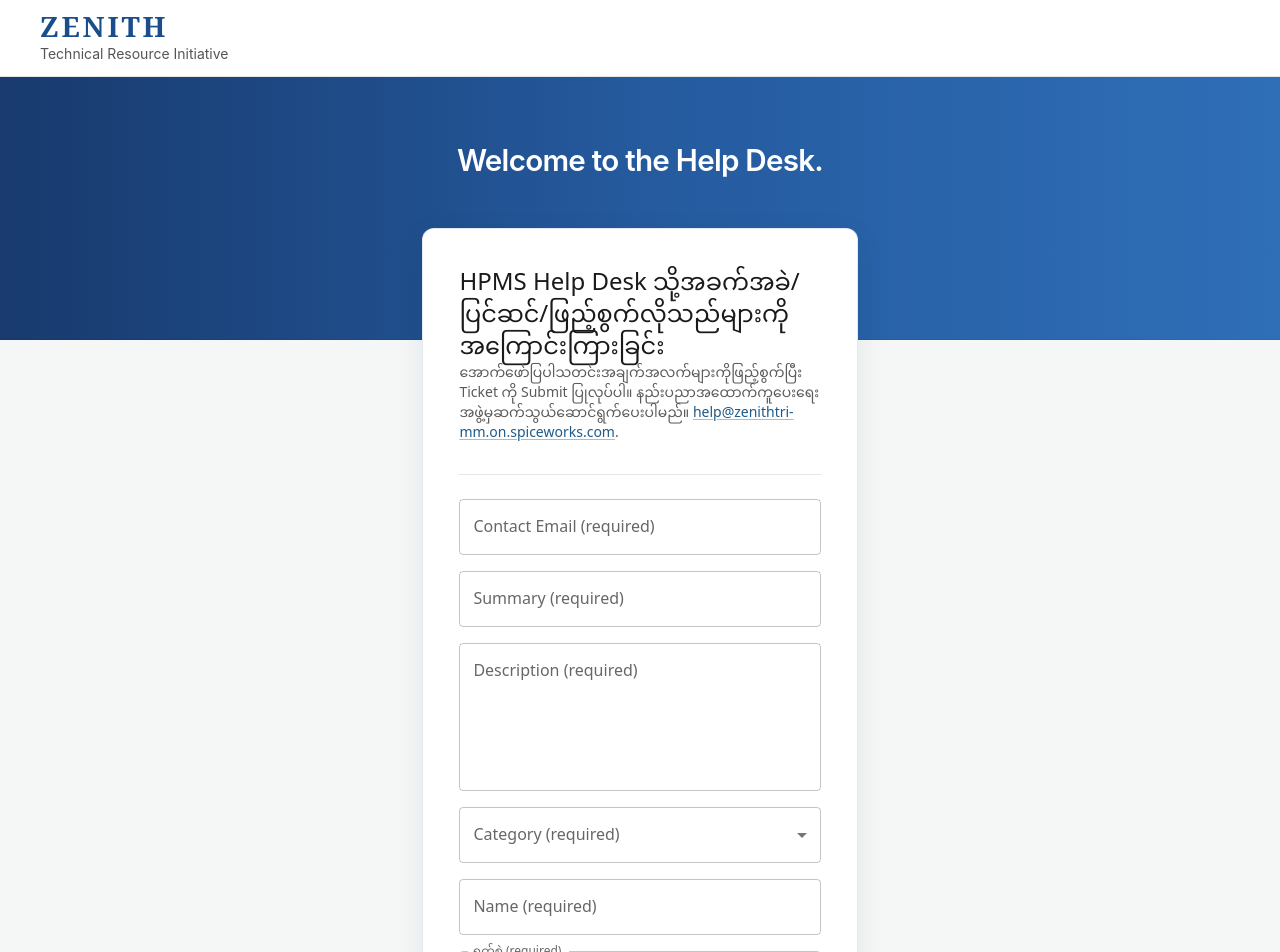
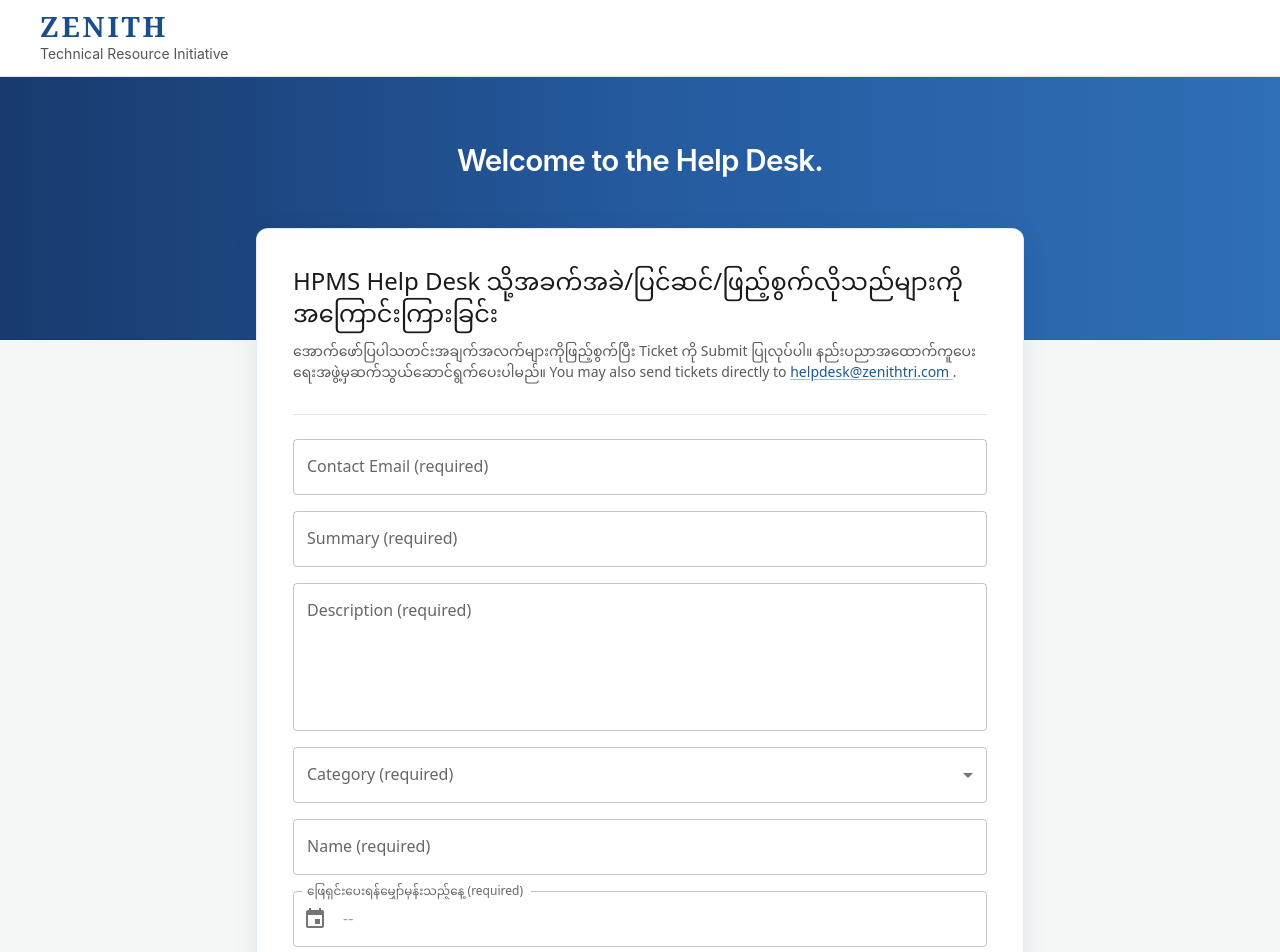
Before and after one commit to Wyne7/hpms-help-desk, a React (Vite) app: page / in a window 1280 px wide. Shown: the top 952 px of the page. Built offline with nearby package versions, Linux system fonts and the light colour scheme.

Commit message:
change ui for dynamic

```diff
--- a/index.html
+++ b/index.html
@@ -4,7 +4,7 @@
     <meta charset="UTF-8" />
     <link rel="icon" type="image/svg+xml" href="/favicon.svg" />
     <meta name="viewport" content="width=device-width, initial-scale=1.0" />
-    <title>mSupply Help Desk</title>
+    <title>HPMS Help Desk</title>
   </head>
   <body>
     <div id="root"></div>
--- a/src/App.tsx
+++ b/src/App.tsx
@@ -13,7 +13,7 @@ import { DatePicker } from '@mui/x-date-pickers/DatePicker'
 import dayjs from 'dayjs'
 import { Controller, useForm } from 'react-hook-form'
 
-const SUPPORT_EMAIL = 'help@zenithtri-mm.on.spiceworks.com'
+const SUPPORT_EMAIL = 'helpdesk@zenithtri.com '
 
 const CATEGORY_DATA = [
   { value: 'general', label: 'General' },
@@ -81,38 +81,38 @@ function App() {
   }
 
   return (
-    <div className="flex min-h-screen flex-col bg-[#f4f7f6] font-sans text-[#333]">
-      <header className="flex w-full flex-col">
-        <div className="border-b border-[#e6e6e6] bg-white px-4 py-3 sm:px-10">
-          <p className="font-serif text-[1.75rem] font-bold leading-none tracking-[0.1em] text-[#1a4d8c]">
+    <div className="tw:flex tw:min-h-screen tw:flex-col tw:bg-[#f4f7f6] tw:font-sans tw:text-[#333]">
+      <header className="tw:flex tw:w-full tw:flex-col">
+        <div className="tw:border-b tw:border-[#e6e6e6] tw:bg-white tw:px-4 tw:py-3 tw:sm:px-10">
+          <p className="tw:font-serif tw:text-[1.75rem] tw:font-bold tw:leading-none tw:tracking-[0.1em] tw:text-[#1a4d8c]">
             ZENITH
           </p>
-          <p className="mt-1 text-[0.75rem] font-normal text-[#555] sm:text-sm">
+          <p className="tw:mt-1 tw:text-[0.75rem] tw:font-normal tw:text-[#555] tw:sm:text-sm">
             Technical Resource Initiative
           </p>
         </div>
-        <div className="relative bg-gradient-to-r from-[#183a6e] via-[#255a9e] to-[#2f6fb8] pb-32 pt-14 text-center shadow-[inset_0_-1px_0_rgba(0,0,0,0.06)] sm:pb-40 sm:pt-16">
-          <h1 className="px-4 text-2xl font-semibold tracking-tight text-white sm:text-[1.85rem]">
+        <div className="tw:relative tw:bg-gradient-to-r tw:from-[#183a6e] tw:via-[#255a9e] tw:to-[#2f6fb8] tw:pb-32 tw:pt-14 tw:text-center tw:shadow-[inset_0_-1px_0_rgba(0,0,0,0.06)] tw:sm:pb-40 tw:sm:pt-16">
+          <h1 className="tw:px-4 tw:text-2xl tw:font-semibold tw:tracking-tight tw:text-white tw:sm:text-[1.85rem]">
             Welcome to the Help Desk.
           </h1>
         </div>
       </header>
 
-      <main className="relative z-[1] -mt-24 flex flex-1 justify-center px-4 pb-20 sm:-mt-28 sm:px-8">
-        <div className="mx-auto w-full max-w-[min(36rem,92vw)] rounded-xl border border-slate-200/90 bg-white p-6 shadow-[0_8px_30px_rgba(15,23,42,0.07)] sm:p-9 xl:max-w-[min(42rem,34vw)]">
-          <Box className="mb-8 text-left">
+      <main className="tw:relative tw:z-[1] tw:-mt-24 tw:flex tw:flex-1 tw:justify-center tw:px-3 tw:pb-20 tw:sm:-mt-28 tw:sm:px-8">
+        <div className="tw:mx-auto tw:w-full tw:max-w-[min(48rem,96vw)] tw:rounded-xl tw:border tw:border-slate-200/90 tw:bg-white tw:p-6 tw:shadow-[0_8px_30px_rgba(15,23,42,0.07)] tw:sm:p-9">
+          <Box className="tw:mb-8 tw:text-left">
             <Typography
               variant="h5"
               component="h2"
-              className="text-xl font-bold text-[#1a1a1a]"
+              className="tw:text-xl tw:font-bold tw:text-[#1a1a1a]"
             >
               HPMS Help Desk သို့အခက်အခဲ/ပြင်ဆင်/ဖြည့်စွက်လိုသည်များကိုအကြောင်းကြားခြင်း
             </Typography>
-            <Typography variant="body2" className="mt-3 text-sm leading-relaxed text-[#5a5a5a]">
+            <Typography variant="body2" className="tw:mt-3 tw:text-sm tw:leading-relaxed tw:text-[#5a5a5a]" style={{marginTop: '12px'}}>
               အောက်ဖော်ပြပါသတင်းအချက်အလက်များကိုဖြည့်စွက်ပြီး Ticket ကို Submit
-              ပြုလုပ်ပါ။ နည်းပညာအထောက်ကူပေးရေးအဖွဲ့မှဆက်သွယ်ဆောင်ရွက်ပေးပါမည်။{' '}
+              ပြုလုပ်ပါ။ နည်းပညာအထောက်ကူပေးရေးအဖွဲ့မှဆက်သွယ်ဆောင်ရွက်ပေးပါမည်။{' '}You may also send tickets directly to {' '}
               <a
-                className="text-[#1e5a8a] underline decoration-[#1e5a8a]/40 underline-offset-2 hover:text-[#164a72]"
+                className="tw:text-[#1e5a8a] tw:underline tw:decoration-[#1e5a8a]/40 tw:underline-offset-2 tw:hover:text-[#164a72]"
                 href={`mailto:${SUPPORT_EMAIL}`}
               >
                 {SUPPORT_EMAIL}
@@ -121,18 +121,18 @@ function App() {
             </Typography>
           </Box>
 
-          <hr className="mb-6 border-[#e5e5e5]" />
+          <hr className="tw:mb-6 tw:border-[#e5e5e5]" />
 
           {isSubmitSuccessful && (
             <div
-              className="mb-6 rounded-lg border border-blue-200 bg-blue-50/90 px-4 py-3 text-sm text-blue-950"
+              className="tw:mb-6 tw:rounded-lg tw:border tw:border-blue-200 tw:bg-blue-50/90 tw:px-4 tw:py-3 tw:text-sm tw:text-blue-950"
               role="status"
             >
               Thank you. Your request has been recorded (demo — connect an API to
               persist tickets).
               <button
                 type="button"
-                className="ml-2 font-medium text-blue-800 underline decoration-blue-400"
+                className="tw:ml-2 tw:font-medium tw:text-blue-800 tw:underline tw:decoration-blue-400"
                 onClick={() => reset()}
               >
                 Submit another
@@ -140,7 +140,7 @@ function App() {
             </div>
           )}
 
-          <form onSubmit={handleSubmit(onSubmit)} noValidate>
+          <form className="tw:flex tw:flex-col" onSubmit={handleSubmit(onSubmit)} noValidate>
             <Stack spacing={2}>
               <TextField
                 label="Contact Email (required)"
@@ -263,7 +263,7 @@ function App() {
 
                         slotProps: {
                           textField: {
-                            label: 'ရက်စွဲ (required)',
+                            label: 'ဖြေရှင်းပေးရန်မျှော်မှန်းသည့်နေ့ (required)',
                             placeholder: 'ရက်စွဲ ရွေးချယ်ပါ (required)',
                             fullWidth: true,
                             variant: 'outlined',
@@ -292,7 +292,7 @@ function App() {
               />
 
               <TextField
-                label="Organization (အဖွဲ့အစည်း) (required)"
+                label="Organization/Hospital (required)"
                 placeholder="Organization name"
                 fullWidth
                 variant="outlined"
@@ -345,17 +345,17 @@ function App() {
         </div>
       </main>
 
-      <footer className="mt-auto border-t border-[#e5e5e5] bg-[#fafafa] px-4 py-6 text-center text-xs text-[#777]">
-        <p className="mb-2">
-          <a className="hover:text-[#333]" href="#">
+      <footer className="tw:mt-auto tw:border-t tw:border-[#e5e5e5] tw:bg-[#fafafa] tw:px-4 tw:py-6 tw:text-center tw:text-xs tw:text-[#777]">
+        <p className="tw:mb-2">
+          <a className="tw:hover:text-[#333]" href="#">
             Privacy Policy
           </a>
-          <span className="mx-2 text-[#ccc]">|</span>
-          <a className="hover:text-[#333]" href="#">
+          <span className="tw:mx-2 tw:text-[#ccc]">|</span>
+          <a className="tw:hover:text-[#333]" href="#">
             Terms of Use
           </a>
         </p>
-        <p className="text-[#999]">Powered by Help Desk</p>
+        <p className="tw:text-[#999]">Powered by Help Desk</p>
       </footer>
     </div>
   )
--- a/src/index.css
+++ b/src/index.css
@@ -1,7 +1,7 @@
-@import 'tailwindcss';
+@import 'tailwindcss' prefix(tw);
 
 @layer base {
   body {
-    @apply m-0 antialiased;
+    @apply tw:m-0 tw:antialiased;
   }
 }
```
